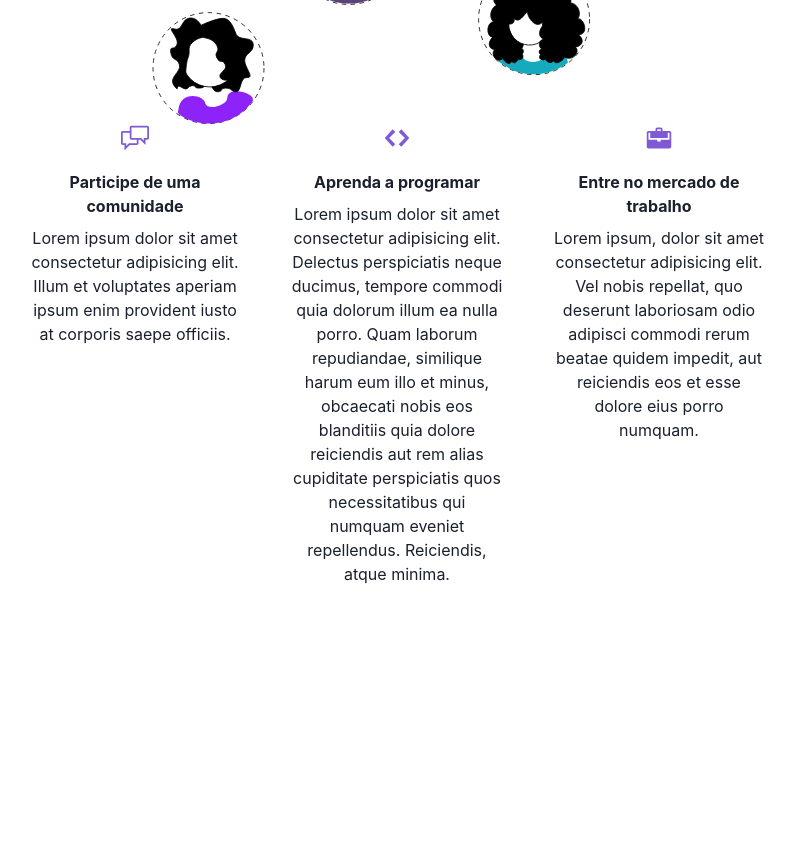
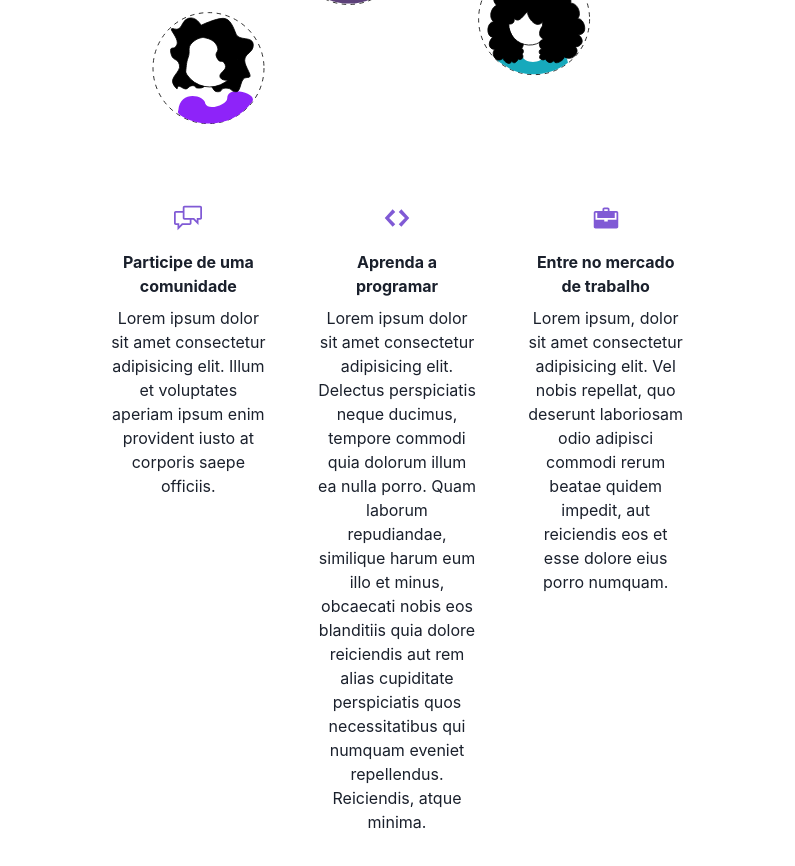
Before and after one commit to podcodar/webapp, a Next.js app: page / in a window 1280 px wide. Shown: the part 740-1606 px from the top of the page, without its empty margins (243-1038 px from the left). Before the commit the page ends 1326 px from the top, so only its background shows below. Built offline with nearby package versions, Linux system fonts and the light colour scheme.

Commit message:
add margin

```diff
--- a/packages/components/HomeSection.tsx
+++ b/packages/components/HomeSection.tsx
@@ -6,7 +6,12 @@ import { SimpleGrid } from '@chakra-ui/react';
 const HomeSection = () => {
   return (
     <Container maxW="container.md">
-      <SimpleGrid minChildWidth="150px" spacing="50px" textAlign="center">
+      <SimpleGrid
+        minChildWidth="150px"
+        spacing="50px"
+        textAlign="center"
+        margin={20}
+      >
         <span>
           <Icon
             as={GoCommentDiscussion}
```
